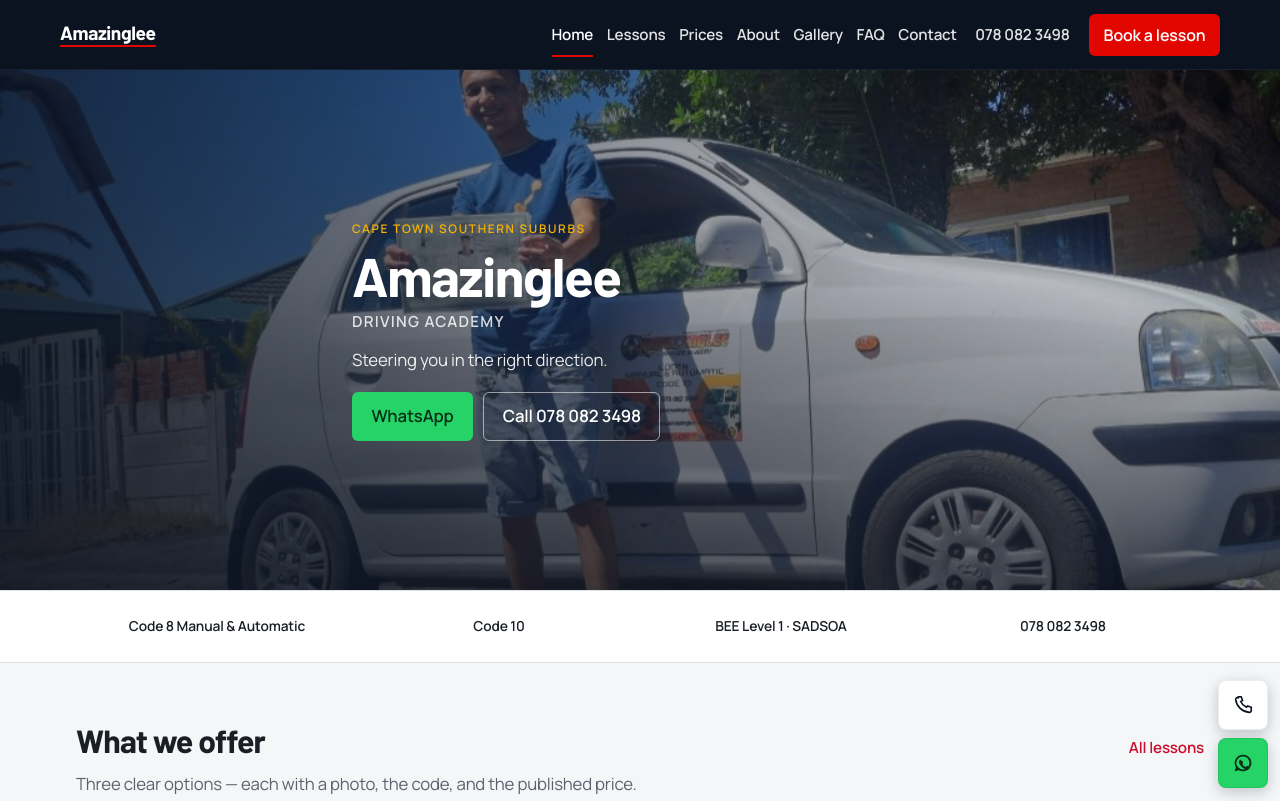
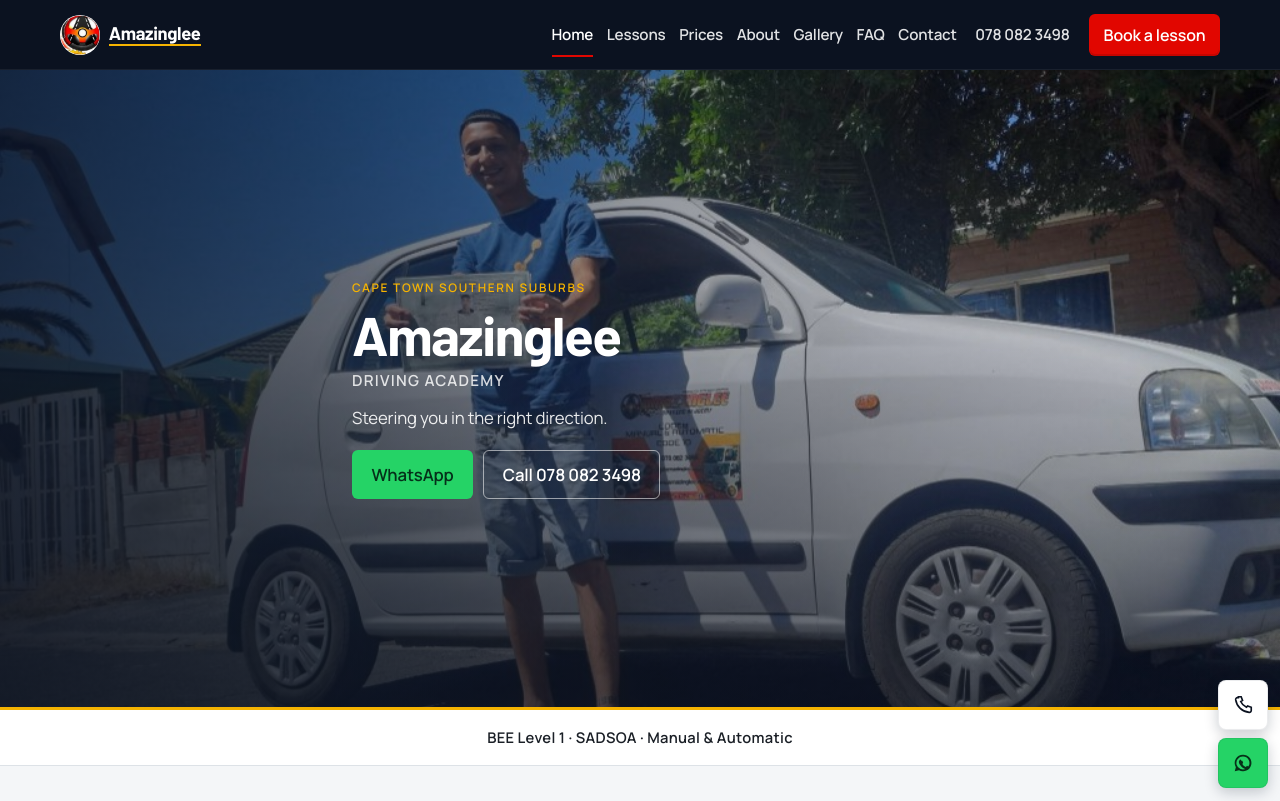
Before and after one commit to Skylink2024/PS-Driving-School, a plain HTML site: page index.html in a window 1280 px wide. Shown: the top 801 px of the page. Drawn offline with Linux system fonts and the light colour scheme.

Commit message:
Polish Amazinglee visuals and restore a full-size hero.
Add the flyer logo, clearer offer photos, a yellow accent, a compact trust line, softer spacing, and a taller hero.

Co-authored-by: Cursor <cursoragent@cursor.com>

```diff
--- a/about.html
+++ b/about.html
@@ -17,7 +17,7 @@
   <meta name="twitter:title" content="About – Amazinglee Driving Academy | Cape Town">
   <meta name="twitter:description" content="About Amazinglee Driving Academy in Taranto, Cape Town Southern Suburbs. BEE Level 1 contributor and SADSOA member. Code 8 and Code 10.">
   <meta name="twitter:image" content="images/05-student-licence.jpg">
-  <link rel="icon" href="favicon.svg" type="image/svg+xml">
+  <link rel="icon" href="favicon.png" type="image/png">
   <link rel="preconnect" href="https://fonts.googleapis.com">
   <link rel="preconnect" href="https://fonts.gstatic.com" crossorigin>
   <link href="https://fonts.googleapis.com/css2?family=Barlow:wght@600;700&family=Manrope:wght@400;500;600;700&display=swap" rel="stylesheet">
@@ -27,7 +27,10 @@
   <a class="skip" href="#content">Skip to content</a>
   <header class="site-header">
     <div class="header-inner">
-      <a class="logo" href="index.html">Amazinglee</a>
+      <a class="logo" href="index.html">
+        <img class="logo-img" src="images/00-logo.png" width="40" height="40" alt="">
+        <span class="logo-text">Amazinglee</span>
+      </a>
       <button class="nav-toggle" type="button" aria-expanded="false" aria-controls="site-nav"><span class="sr">Menu</span><span class="burger" aria-hidden="true"></span></button>
       <nav id="site-nav" class="site-nav" aria-label="Primary">
         <a href="index.html">Home</a>
@@ -92,7 +95,10 @@
   <footer class="site-footer">
     <div class="wrap footer-grid">
       <div>
-        <a class="logo footer-logo" href="index.html">Amazinglee</a>
+        <a class="logo footer-logo" href="index.html">
+          <img class="logo-img" src="images/00-logo.png" width="40" height="40" alt="">
+          <span class="logo-text">Amazinglee</span>
+        </a>
         <p>Steering you in the right direction.</p>
       </div>
       <div>
--- a/css/styles.css
+++ b/css/styles.css
@@ -11,7 +11,7 @@
   --wa: #25d366;
   --line: #dde2e7;
   --shadow: 0 1px 2px rgba(10, 22, 40, 0.04), 0 8px 24px rgba(10, 22, 40, 0.05);
-  --radius: 10px;
+  --radius: 14px;
   --wrap: 1160px;
   --header: 70px;
   --sans: "Manrope", system-ui, sans-serif;
@@ -114,16 +114,31 @@ textarea { font: inherit; color: inherit; }
 .logo {
   display: inline-flex;
   align-items: center;
+  gap: 0.55rem;
   text-decoration: none;
   color: #fff;
   flex: none;
+  border-bottom: 0;
+  line-height: 1;
+}
+
+.logo-img {
+  width: 40px;
+  height: 40px;
+  border-radius: 50%;
+  object-fit: cover;
+  background: #fff;
+  flex: none;
+}
+
+.logo-text {
   font-family: var(--head);
   font-weight: 700;
-  font-size: 1.2rem;
+  font-size: 1.15rem;
   letter-spacing: -0.02em;
-  border-bottom: 2px solid var(--red);
+  border-bottom: 2px solid var(--amber);
   line-height: 1.1;
-  padding-bottom: 0.1rem;
+  padding-bottom: 0.08rem;
 }
 
 .logo-ps,
@@ -235,8 +250,15 @@ textarea { font: inherit; color: inherit; }
   transition: background-color 0.15s ease, color 0.15s ease, border-color 0.15s ease;
 }
 
-.btn-red { background: var(--red); color: #fff; }
-.btn-red:hover { background: var(--red-deep); color: #fff; }
+.btn-red {
+  background: var(--red);
+  color: #fff;
+  box-shadow: inset 0 -2px 0 rgba(0, 0, 0, 0.12);
+}
+.btn-red:hover {
+  background: var(--amber);
+  color: var(--navy);
+}
 .btn-wa { background: var(--wa); color: #05301a; }
 .btn-wa:hover { background: #1ebe57; color: #05301a; }
 .btn-ghost {
@@ -256,12 +278,13 @@ textarea { font: inherit; color: inherit; }
 
 .hero {
   position: relative;
-  min-height: min(68vh, 36rem);
+  min-height: min(78vh, 42rem);
   display: grid;
   align-items: end;
   color: #fff;
   background: var(--navy);
   overflow: hidden;
+  border-bottom: 3px solid var(--amber);
 }
 
 .hero img {
@@ -270,14 +293,14 @@ textarea { font: inherit; color: inherit; }
   width: 100%;
   height: 100%;
   object-fit: cover;
-  object-position: center 28%;
+  object-position: center 32%;
 }
 
 .hero-shade {
   position: absolute;
   inset: 0;
   background:
-    linear-gradient(180deg, rgba(11, 18, 32, 0.08) 0%, rgba(11, 18, 32, 0.2) 45%, rgba(11, 18, 32, 0.92) 100%);
+    linear-gradient(180deg, rgba(11, 18, 32, 0.1) 0%, rgba(11, 18, 32, 0.28) 48%, rgba(11, 18, 32, 0.9) 100%);
 }
 
 .hero-copy {
@@ -348,14 +371,23 @@ h1 {
 .crumb a { color: rgba(255, 255, 255, 0.82); text-decoration: none; }
 .crumb a:hover { color: #fff; }
 
-.section { padding: 3.75rem 0; }
+.section { padding: 4.25rem 0; }
 .section h2 { margin: 0 0 0.6rem; font-size: clamp(1.55rem, 2.8vw, 2rem); }
 .section > .wrap > .intro { margin: 0 0 1.65rem; max-width: 40rem; color: var(--muted); }
 
 .trust {
   background: #fff;
   border-bottom: 1px solid var(--line);
-  border-top: 1px solid var(--line);
+  padding: 0.95rem 0;
+}
+
+.trust-line {
+  margin: 0;
+  text-align: center;
+  font-weight: 600;
+  font-size: 0.92rem;
+  letter-spacing: 0.02em;
+  color: var(--ink);
 }
 
 .trust-grid {
@@ -418,7 +450,7 @@ h1 {
 
 .offer .photo-frame img {
   aspect-ratio: 16 / 11;
-  object-position: center 20%;
+  object-position: center 45%;
 }
 
 .offer-copy {
@@ -513,11 +545,15 @@ h1 {
   font-weight: 600;
   font-size: 0.95rem;
   text-decoration: none;
-  color: var(--blue);
+  color: var(--red);
   white-space: nowrap;
+  border-bottom: 2px solid transparent;
 }
 
-.text-link:hover { text-decoration: underline; }
+.text-link:hover {
+  color: var(--navy);
+  border-bottom-color: var(--amber);
+}
 
 .place-line {
   margin: 0.9rem 0 0;
@@ -653,7 +689,7 @@ h1 {
   width: 100%;
   min-width: 0;
   background: #fff;
-  border-radius: 8px;
+  border-radius: var(--radius);
   overflow: hidden;
   border: 1px solid var(--line);
   box-shadow: none;
@@ -998,10 +1034,10 @@ body.nav-open .float-actions { visibility: hidden; }
   }
 
   .hero {
-    min-height: clamp(24rem, 62svh, 30rem);
+    min-height: clamp(28rem, 74svh, 36rem);
   }
 
-  .hero img { object-position: center 35%; }
+  .hero img { object-position: center 30%; }
 
   .hero-copy {
     padding: 1.5rem 0 calc(1.4rem + env(safe-area-inset-bottom, 0px));
@@ -1053,7 +1089,8 @@ body.nav-open .float-actions { visibility: hidden; }
 
   .page-hero { padding: 1.35rem 0 1.25rem; }
   .page-hero h1 { font-size: clamp(1.7rem, 7vw, 2.15rem); }
-  .section { padding: 2.25rem 0; }
+  .section { padding: 2.75rem 0; }
+  .trust-line { font-size: 0.84rem; padding: 0 0.4rem; }
   .section h2 { font-size: clamp(1.4rem, 6vw, 1.75rem); }
 
   .photo-frame img {
@@ -1269,11 +1306,10 @@ body.nav-open .float-actions { visibility: hidden; }
   }
   .hero {
     align-items: center;
-    min-height: 520px;
+    min-height: 640px;
   }
-  .hero img { object-position: center 42%; }
-  .hero-copy { padding: 3.5rem 0; }
-  .trust-grid.compact { grid-template-columns: repeat(4, 1fr); }
+  .hero img { object-position: center 38%; }
+  .hero-copy { padding: 4rem 0; }
   body { padding-bottom: 0; }
 }
 
--- a/index.html
+++ b/index.html
@@ -18,7 +18,7 @@
   <meta name="twitter:title" content="Home – Amazinglee Driving Academy | Cape Town">
   <meta name="twitter:description" content="Amazinglee Driving Academy in Cape Town Southern Suburbs. Code 8 manual and automatic, Code 10 lessons, and vehicle hire packages. Call or WhatsApp 078 082 3498.">
   <meta name="twitter:image" content="images/05-student-licence.jpg">
-  <link rel="icon" href="favicon.svg" type="image/svg+xml">
+  <link rel="icon" href="favicon.png" type="image/png">
   <link rel="preconnect" href="https://fonts.googleapis.com">
   <link rel="preconnect" href="https://fonts.gstatic.com" crossorigin>
   <link href="https://fonts.googleapis.com/css2?family=Barlow:wght@600;700&family=Manrope:wght@400;500;600;700&display=swap" rel="stylesheet">
@@ -54,7 +54,10 @@
   <a class="skip" href="#content">Skip to content</a>
   <header class="site-header">
     <div class="header-inner">
-      <a class="logo" href="index.html">Amazinglee</a>
+      <a class="logo" href="index.html">
+        <img class="logo-img" src="images/00-logo.png" width="40" height="40" alt="">
+        <span class="logo-text">Amazinglee</span>
+      </a>
       <button class="nav-toggle" type="button" aria-expanded="false" aria-controls="site-nav">
         <span class="sr">Menu</span>
         <span class="burger" aria-hidden="true"></span>
@@ -91,12 +94,7 @@
 
     <section class="trust" aria-label="Quick facts">
       <div class="wrap">
-        <ul class="trust-grid compact">
-          <li><strong>Code 8 Manual &amp; Automatic</strong></li>
-          <li><strong>Code 10</strong></li>
-          <li><strong>BEE Level 1 · SADSOA</strong></li>
-          <li><strong>078 082 3498</strong></li>
-        </ul>
+        <p class="trust-line">BEE Level 1 · SADSOA · Manual &amp; Automatic</p>
       </div>
     </section>
 
@@ -111,7 +109,7 @@
         <div class="offer-list offer-list-three">
           <article class="offer">
             <figure class="photo-frame">
-              <img src="images/02-student-code8.jpg" width="768" height="1024" alt="A student beside an Amazinglee Code 8 training car." loading="lazy">
+              <img src="images/06-offer-code8.jpg" width="768" height="614" alt="Amazinglee Code 8 training car with a student." loading="lazy">
             </figure>
             <div class="offer-copy">
               <h3>Code 8 · Manual &amp; Automatic</h3>
@@ -122,7 +120,7 @@
 
           <article class="offer">
             <figure class="photo-frame">
-              <img src="images/03-student-code10.jpg" width="768" height="1024" alt="A student beside an Amazinglee Code 10 training truck." loading="lazy">
+              <img src="images/07-offer-code10.jpg" width="768" height="614" alt="Amazinglee Code 10 training truck with a student." loading="lazy">
             </figure>
             <div class="offer-copy">
               <h3>Code 10</h3>
@@ -133,7 +131,7 @@
 
           <article class="offer">
             <figure class="photo-frame">
-              <img src="images/04-student-pass.jpg" width="1024" height="702" alt="A student with a temporary licence beside an Amazinglee training car." loading="lazy">
+              <img src="images/08-offer-hire.jpg" width="768" height="614" alt="Amazinglee training car at a testing centre." loading="lazy">
             </figure>
             <div class="offer-copy">
               <h3>Lessons + vehicle hire</h3>
@@ -240,7 +238,10 @@
   <footer class="site-footer">
     <div class="wrap footer-grid">
       <div>
-        <a class="logo footer-logo" href="index.html">Amazinglee</a>
+        <a class="logo footer-logo" href="index.html">
+          <img class="logo-img" src="images/00-logo.png" width="40" height="40" alt="">
+          <span class="logo-text">Amazinglee</span>
+        </a>
         <p>Steering you in the right direction. Code 8 manual and automatic, and Code 10.</p>
       </div>
       <div>
```
Also changed, not shown: contact.html (+9 -3 lines), faq.html (+9 -3 lines), gallery.html (+21 -6 lines), prices.html (+9 -3 lines), services.html (+12 -6 lines), favicon.png (added), favicon.svg, images/00-logo.jpg (added), images/00-logo.png (added), images/06-offer-code8.jpg (added), images/07-offer-code10.jpg (added), images/08-offer-hire.jpg (added).
